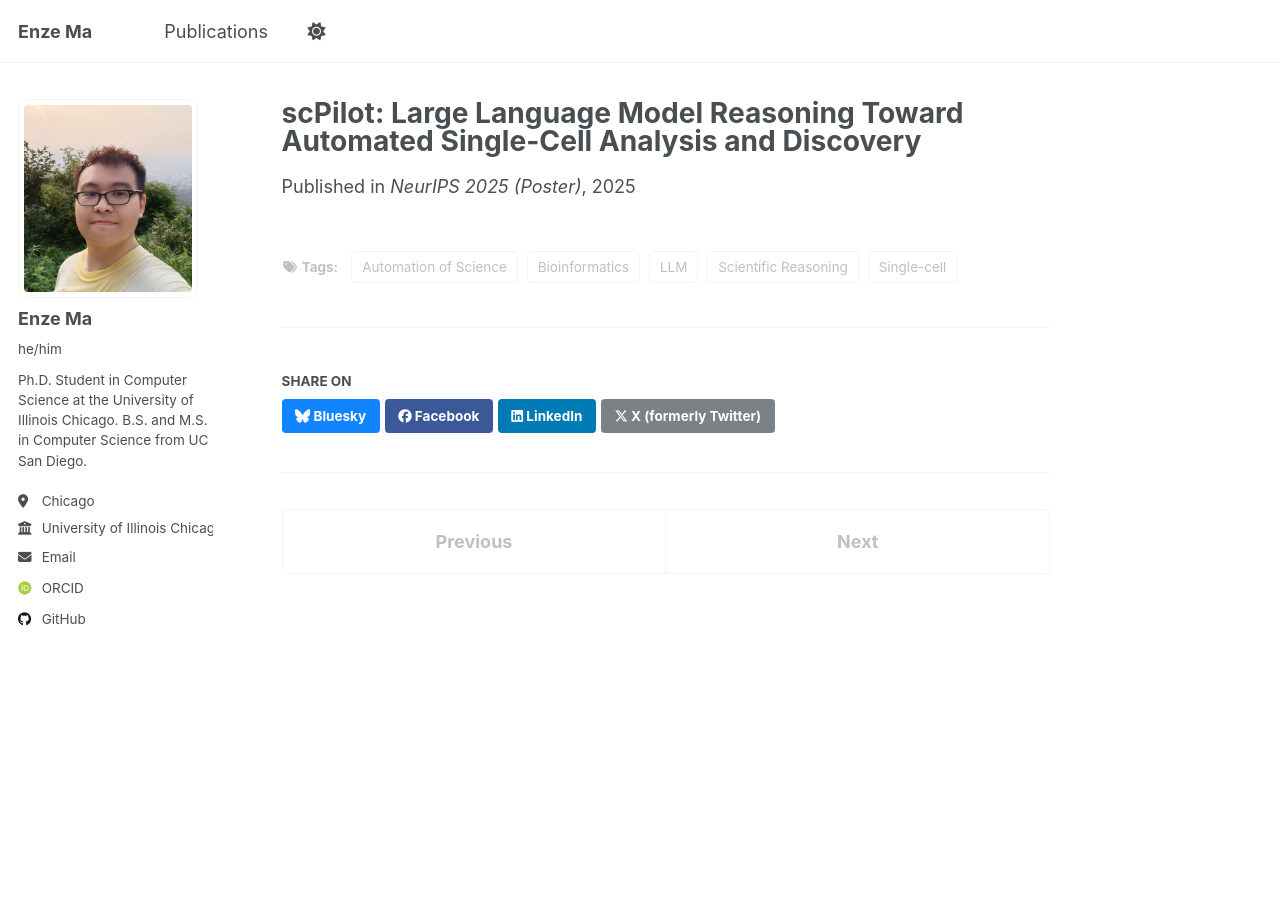
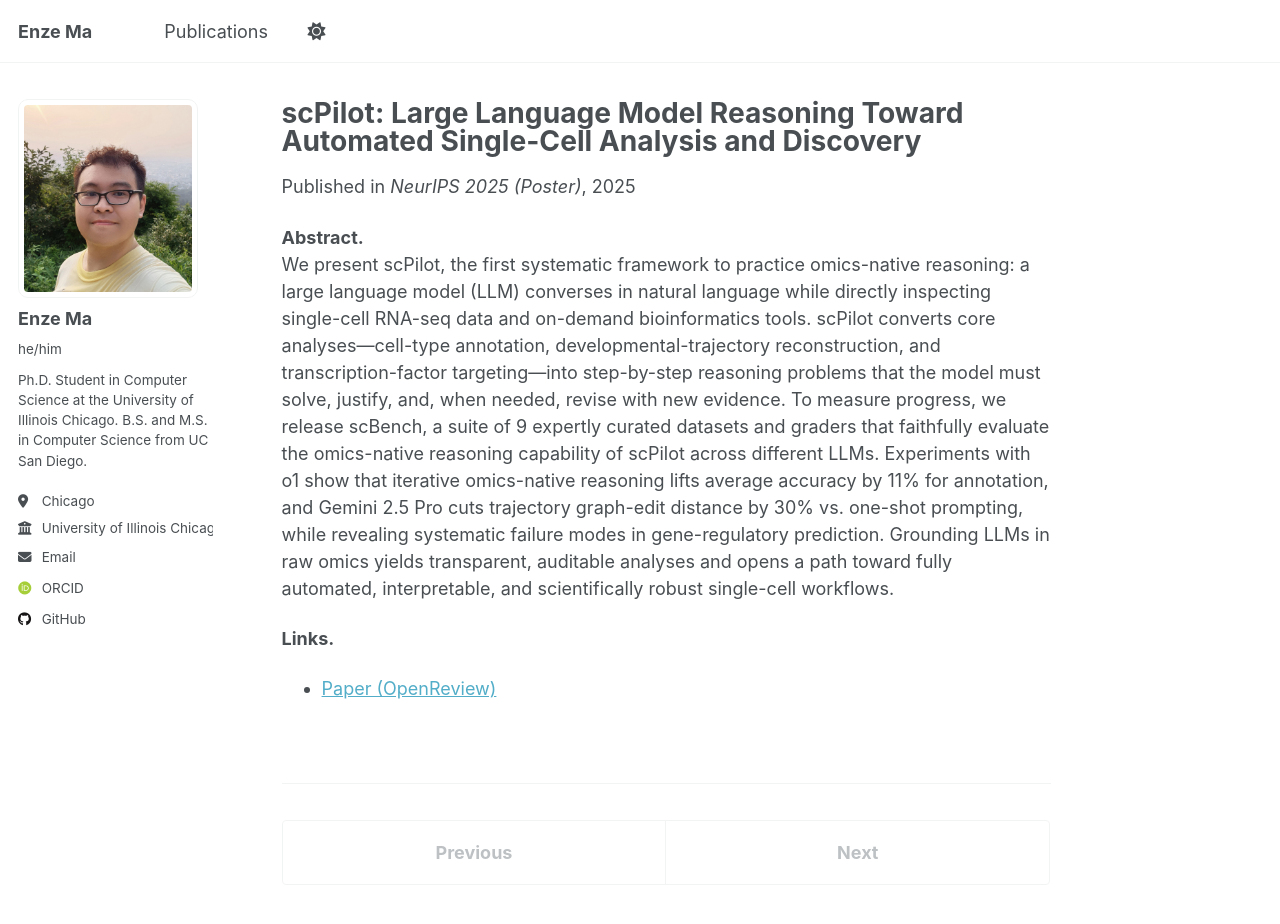
Before and after one commit to sora1998/sora1998.github.io, a Jekyll site: the page built from _publications/2025-09-18-scpilot.md, in a window 1280 px wide and 1165 px high. Shown: the top 924 px of the window. Built offline with Jekyll 4.4.1, drawn with Linux system fonts in a browser that asks for light colours; some web fonts are replaced; a script that is not in the unit is left out.

Commit message:
Update 2025-09-18-scpilot.md

```diff
--- a/_publications/2025-09-18-scpilot.md
+++ b/_publications/2025-09-18-scpilot.md
@@ -16,8 +16,13 @@ authors:
   - Enze Ma
   - Zhiting Hu
   - Eric P. Xing
-paperurl: "https://openreview.net/forum?id=<REPLACE_WITH_SCPILOT_ID>"
-excerpt: "A framework for omics-native reasoning where LLMs converse, invoke bioinformatics tools, and iteratively explain analyses for single-cell data."
-tags: [LLM, Scientific Reasoning, Single-cell, Bioinformatics, Automation of Science]
 selected: true
+share: false
+comments: false
 ---
+
+**Abstract.**
+We present scPilot, the first systematic framework to practice omics-native reasoning: a large language model (LLM) converses in natural language while directly inspecting single-cell RNA-seq data and on-demand bioinformatics tools. scPilot converts core analyses—cell-type annotation, developmental-trajectory reconstruction, and transcription-factor targeting—into step-by-step reasoning problems that the model must solve, justify, and, when needed, revise with new evidence. To measure progress, we release scBench, a suite of 9 expertly curated datasets and graders that faithfully evaluate the omics-native reasoning capability of scPilot across different LLMs. Experiments with o1 show that iterative omics-native reasoning lifts average accuracy by 11% for annotation, and Gemini 2.5 Pro cuts trajectory graph-edit distance by 30% vs. one-shot prompting, while revealing systematic failure modes in gene-regulatory prediction. Grounding LLMs in raw omics yields transparent, auditable analyses and opens a path toward fully automated, interpretable, and scientifically robust single-cell workflows.
+
+**Links.**
+- [Paper (OpenReview)](https://openreview.net/forum?id=<REPLACE_WITH_SCPILOT_ID>)
```
